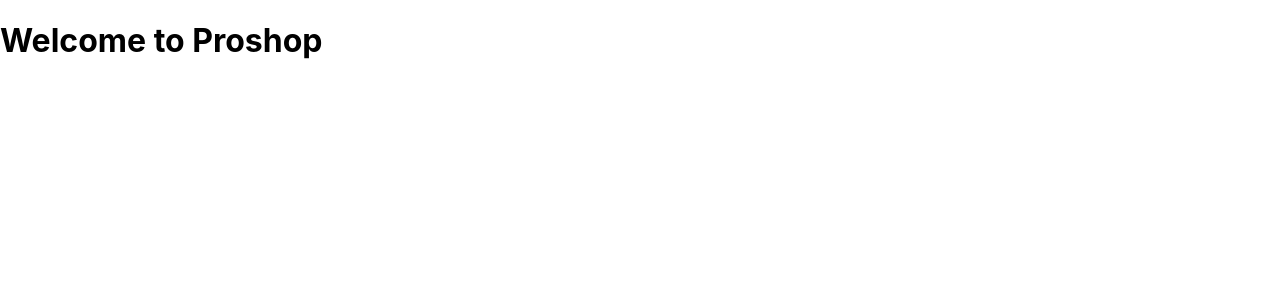
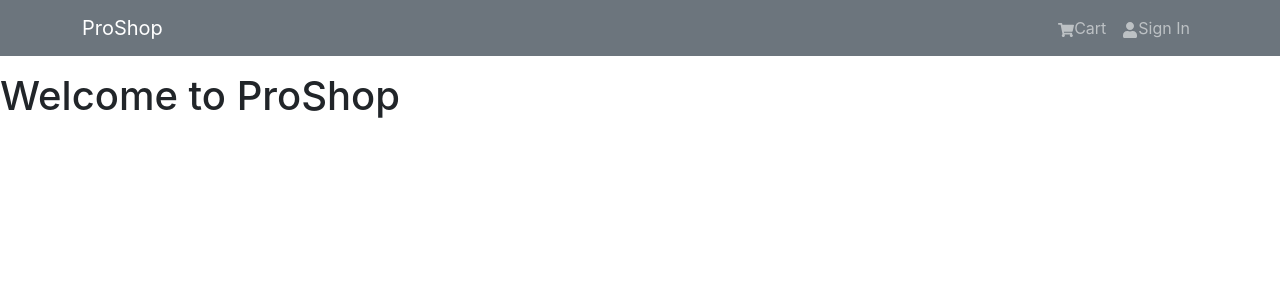
Before and after one commit to RumaRDas/proshop, a React (Create React App) app in the folder frontend/: page / in a window 1280 px wide. Shown: the top 300 px of the page. Built offline with nearby package versions, Linux system fonts and the light colour scheme.

Commit message:
"Bootstrap & header component"

```diff
--- a/frontend/package.json
+++ b/frontend/package.json
@@ -6,8 +6,11 @@
     "@testing-library/jest-dom": "^5.16.5",
     "@testing-library/react": "^13.4.0",
     "@testing-library/user-event": "^13.5.0",
+    "bootstrap": "^5.3.0",
     "react": "^18.2.0",
+    "react-bootstrap": "^2.7.4",
     "react-dom": "^18.2.0",
+    "react-icons": "^4.9.0",
     "react-scripts": "5.0.1",
     "web-vitals": "^2.1.4"
   },
--- a/frontend/src/App.js
+++ b/frontend/src/App.js
@@ -1,10 +1,15 @@
 import React from "react";
+import Header from "./components/Header";
+import { Container } from "react-bootstrap";
 
 function App() {
   return (
-    <div className="App">
-      <h1>Welcome to Proshop</h1>
-    </div>
+    <>
+      <Header />
+      <main className="py-3">
+        <h1>Welcome to ProShop</h1>
+      </main>
+    </>
   );
 }
 
--- /dev/null
+++ b/frontend/src/components/Header.js
@@ -0,0 +1,32 @@
+import React from "react";
+import { Navbar, Nav, Container, NavbarBrand, NavLink } from "react-bootstrap";
+import NavbarCollapse from "react-bootstrap/esm/NavbarCollapse";
+import NavbarToggle from "react-bootstrap/esm/NavbarToggle";
+import { FaShoppingCart, FaUser } from "react-icons/fa";
+
+function Header() {
+  return (
+    <header>
+      <Navbar bg="secondary" variant="dark" expand="lg" collapseOnSelect>
+        <Container>
+          <NavbarBrand hrf="/">ProShop</NavbarBrand>
+          <NavbarToggle aria-controls="basic-navbar-nav" />
+          <NavbarCollapse id="basic-navbar-nav">
+            <Nav className="ms-auto">
+              <NavLink href="/cart">
+                <FaShoppingCart />
+                Cart
+              </NavLink>
+              <NavLink href="/login">
+                <FaUser />
+                Sign In
+              </NavLink>
+            </Nav>
+          </NavbarCollapse>
+        </Container>
+      </Navbar>
+    </header>
+  );
+}
+
+export default Header;
```
Also changed, not shown: frontend/src/index.js (+7 -9 lines), 1 other file (tests, documents, lock files or other folders).
